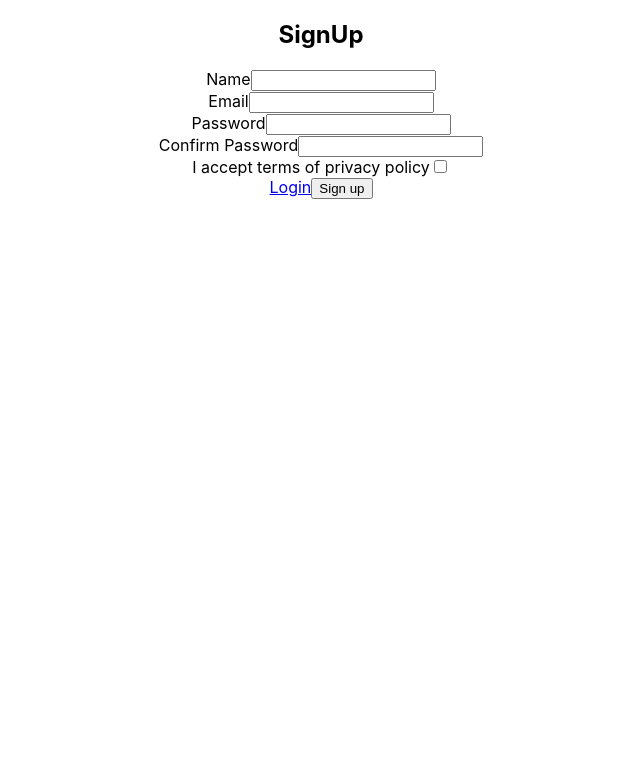
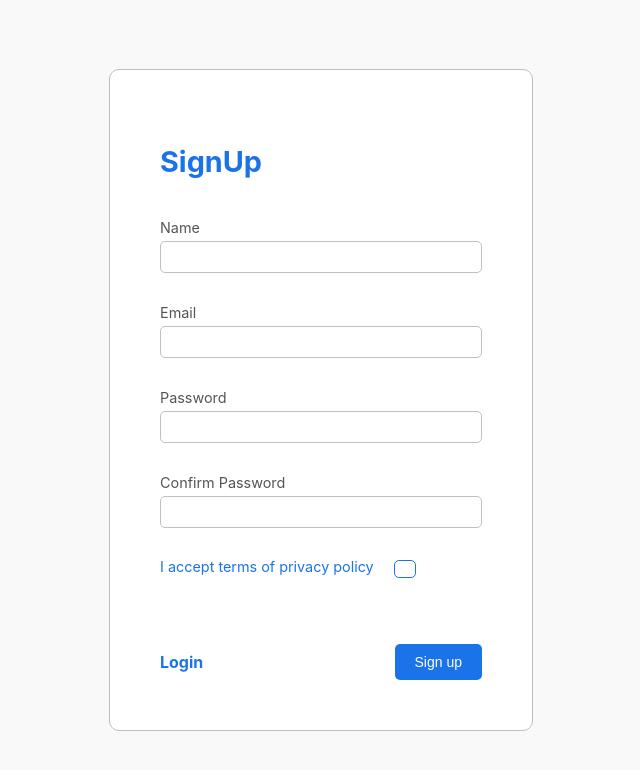
Before and after one commit to amirrasooli69/login, a React (Create React App) app: page / in a window 1280 px wide. Shown: the top 770 px of the page, without its empty margins (319-959 px from the left). Built offline with nearby package versions, Linux system fonts and the light colour scheme.

Commit message:
fix style login

```diff
--- a/src/components/SignUp.js
+++ b/src/components/SignUp.js
@@ -4,6 +4,7 @@
 
 import { validate } from './validate';
 import { notify } from './toast';
+import styles from './SignUp.module.css'
 
 const SignUp = () => {
     const [data , setData] = useState({
@@ -36,7 +37,7 @@
     const submitHandler = event => {
         event.preventDefault();
         if(!Object.keys(errors).length) {
-            notify('you signed in successfully' , 'suceess'); // use notification
+            notify('you signed up successfully' , 'suceess'); // use notification
         } else {
             setTouched({
                 name: true,
@@ -50,35 +51,68 @@
         }
     }
     return (
-        <div>
-            <form onSubmit={submitHandler}>
-                <h2>SignUp</h2>
-                    <div>
+        <div className={styles.container}>
+            <form onSubmit={submitHandler} className={styles.formContainer}>
+                <h2 className={styles.header}>SignUp</h2>
+                    <div className={styles.formField}>
                         <label>Name</label>
-                        <input type="text" name='name' value={data.name} onChange={changeHandler} onFocus={focusHandler}/>
+                        <input
+                            className={(errors.name && touched.name)? styles.uncompleted : styles.formInput }
+                            type="text"
+                            name='name'
+                            value={data.name}
+                            onChange={changeHandler}
+                            onFocus={focusHandler}
+                        />
                         {errors.name && touched.name && <span>{errors.name}</span>}
                     </div>
-                    <div>
+                    <div className={styles.formField}>
                         <label>Email</label>
-                        <input type="text" name='email' value={data.email} onChange={changeHandler} onFocus={focusHandler}/>
+                        <input
+                            className={(errors.email && touched.email)? styles.uncompleted : styles.formInput }
+                            type="text"
+                            name='email'
+                            value={data.email}
+                            onChange={changeHandler}
+                            onFocus={focusHandler}/>
                         {errors.email && touched.email && <span>{errors.email}</span>}
                     </div>
-                    <div>
+                    <div className={styles.formField}>
                         <label>Password</label>
-                        <input type="password" name='password' value={data.password} onChange={changeHandler} onFocus={focusHandler}/>
+                        <input
+                            className={(errors.password && touched.password)? styles.uncompleted : styles.formInput }
+                            type="password"
+                            name='password'
+                            value={data.password}
+                            onChange={changeHandler}
+                            onFocus={focusHandler}/>
                         {errors.password && touched.password && <span>{errors.password}</span>}
                     </div>
-                    <div>
+                    <div className={styles.formField}>
                         <label>Confirm Password</label>
-                        <input type="password" name='confirmPassword' value={data.confirmPassword} onChange={changeHandler} onFocus={focusHandler}/>
+                        <input
+                            className={(errors.confirmPassword && touched.confirmPassword)? styles.uncompleted : styles.formInput }
+                            type="password"
+                            name='confirmPassword'
+                            value={data.confirmPassword}
+                            onChange={changeHandler}
+                            onFocus={focusHandler}/>
                         {errors.confirmPassword && touched.confirmPassword && <span>{errors.confirmPassword}</span>}
                     </div>
-                    <div>
-                        <label>I accept terms of privacy policy</label>
-                        <input type="checkbox" name='isAccepted' value={data.isAccepted} onChange={changeHandler} onFocus={focusHandler}/>
+                    <div className={styles.formField}>
+                        <div className={styles.checkBoxContainer}>
+                            <label>I accept terms of privacy policy</label>
+                            <input
+                                type="checkbox"
+                                className={(errors.name && touched.name)? styles.uncompleted : styles.formInput }
+                                name='isAccepted'
+                                value={data.isAccepted}
+                                onChange={changeHandler}
+                                onFocus={focusHandler}/>
+                        </div>
                         {errors.isAccepted && touched.isAccepted && <span>{errors.isAccepted}</span>}
                     </div>
-                    <div>
+                    <div className={styles.formButtons}>
                         <a href="#">Login</a>
                         <button type='submit'>Sign up</button>
                     </div>
--- /dev/null
+++ b/src/components/SignUp.module.css
@@ -0,0 +1,166 @@
+.container {
+    display: flex;
+    justify-content: center;
+    background-color: #f9f9f9;
+    min-height: 100vh;
+    align-items: center;
+}
+
+.formContainer {
+    border: 1px solid silver;
+    width: fit-content;
+    padding: 50px;
+    margin: 50px;
+    border-radius: 10px;
+    height: fit-content;
+    background-color: #fff;
+}
+
+.header {
+    text-align: left;
+    margin-bottom: 40px;
+    font-size: 1.8rem;
+    color: #1a73e8;
+}
+
+.formField {
+    display: flex;
+    flex-direction: column;
+    margin-bottom: 10px;
+    height: 75px;
+}
+
+.formField label {
+    text-align: left;
+    margin-bottom: 5px;
+    color: rgb(85, 85, 85);
+    font-size: 0.9rem;
+}
+
+.formInput {
+    width: 300px;
+    height: 30px;
+    border-radius: 5px;
+    padding: 0px 10px;
+    border: 1px solid silver;
+    transition: all 0.2s ease-in;
+}
+
+.uncompleted {
+    width: 300px;
+    height: 30px;
+    border-radius: 5px;
+    padding: 0px 10px;
+    border: 1px solid red;
+    transition: all 0.2s ease-in;
+}
+
+.formInput:focus ,
+.uncompleted:focus {
+    outline: none;
+    line-height: 30px;
+    border: 1px solid #1a73e8;
+}
+
+.formField span {
+    height: 10px;
+    text-align: left;
+    margin-top: 5px;
+    width: fit-content;
+    font-size: 0.7rem;
+    color: red;
+    line-height: 10px;
+    padding: 2px 3px;
+    border: 3px;
+    background-color: rgba(255, 0, 0, 0.175);
+}
+
+.checkBoxContainer {
+    display: flex;
+    font-size: 0.85rem;
+    flex-direction: row !important;
+    align-items: center;
+    height: 20px !important;
+    text-align: center;
+  }
+
+.formField:nth-child(6) label {
+    color: #1a73e8;
+}
+
+input[type="checkbox"] {
+    margin-left: 20px;
+    width: 18px;
+    height: 18px;
+    border: 1px solid #1a73e8;
+    appearance: none;
+    border-radius: 5px;
+    transition: all 0.2s ease-in;
+  }
+
+  input[type="checkbox"]:checked {
+    width: 18px;
+    height: 18px;
+    background-color: #1a73e8;
+    border-radius: 50%;
+  }
+
+  input[type="checkbox"]:focus {
+    height: 18px;
+    width: 18px;
+    outline: none;
+    border: 2px solid #004aaa;
+  }
+
+.formButtons {
+    display: flex;
+    justify-content: space-between;
+    align-items: center;
+}
+
+.formButtons button{
+    background-color: #1a73e8;
+    padding: 10px 20px;
+    color: #fff;
+    border-radius: 5px;
+    border: none;
+    font-size: 0.875rem;
+    font-weight: 500;
+    transition: all 0.1s ease-in;
+    cursor: pointer;
+}
+
+.formButtons button:hover{
+    background-color: #004aaa;
+}
+
+.formButtons a{
+    color: #1a73e8;
+    text-decoration: none;
+    transition: all 0.1s ease-in;
+    font-weight: 700;
+}
+
+.formButtons a:hover{
+    color: #004aaa;
+
+}
+
+@media (max-width: 440px) {
+    .formContainer {
+      padding: 20px;
+      margin: 50px 20px;
+    }
+
+    .formContainer {
+      width: 90%;
+    }
+
+    .formInput {
+      width: 90%;
+    }
+
+    .uncompleted {
+      width: 90%;
+    }
+  }
```
Also changed, not shown: 1 other file (tests, documents, lock files or other folders).
